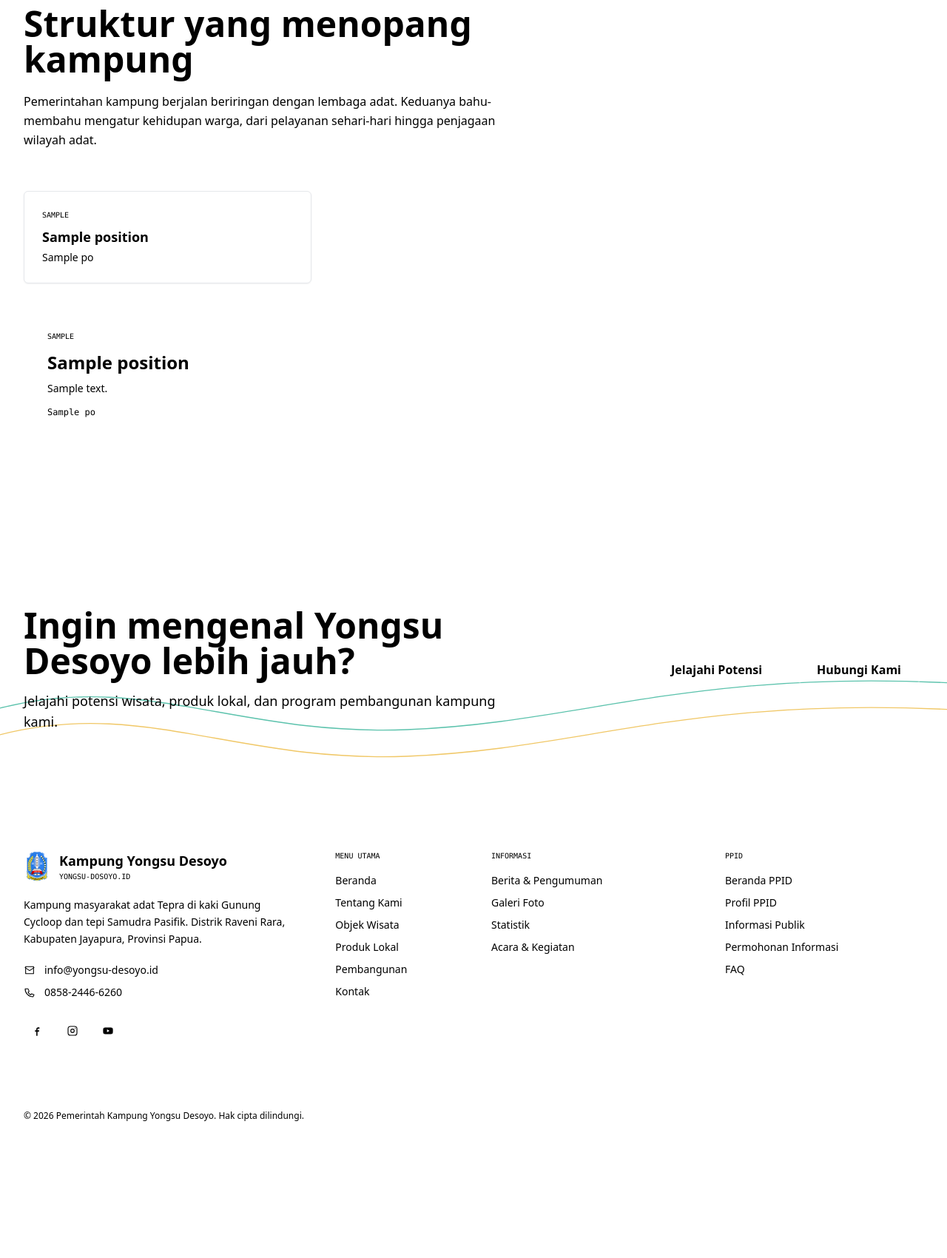
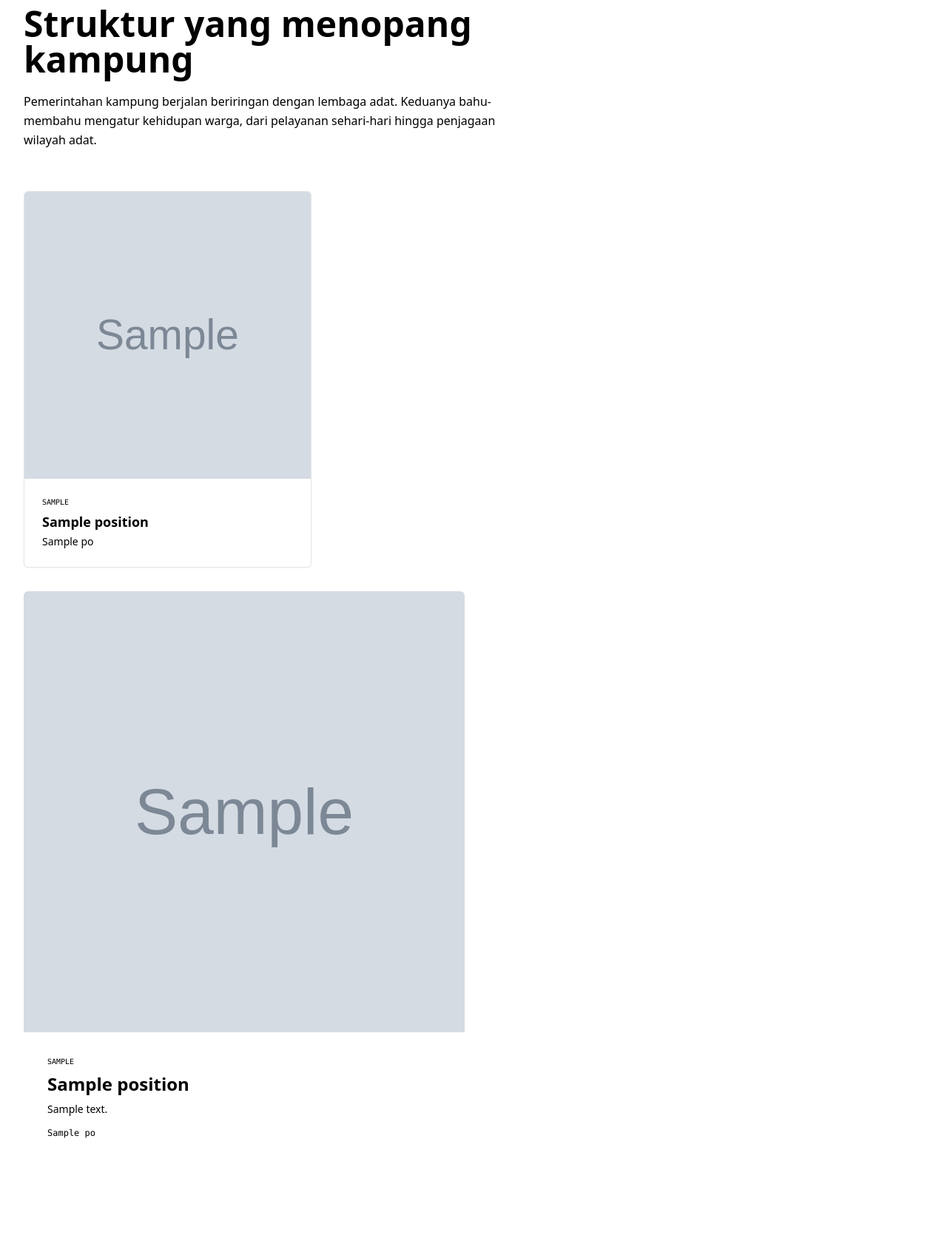
Before and after one commit to yokoberek/yongsu-desoyo, a Django app: template commons/templates/commons/about.html in a window 1280 px wide. Shown: the part 4126-5826 px from the top of the page at 74% size. Before the commit the page ends 5641 px from the top, so only its background shows below. Run offline with Django 5.2, Linux system fonts and the light colour scheme; the template is opened without the code that fills it: most values are stand-ins (such as "Sample title", 1, 10 or a date in 2020); grey boxes marked "Sample" are stand-in pictures; some libraries are stand-ins or nearby versions.

Commit message:
feat(commons): admin-editable photos for hero slides & village government structure
HeroSlide.image_url and OfficialPosition.image_url (plain URL fields) become real ImageField uploads, so both are now managed as file uploads in the admin instead of pasted URLs. Struktur Pemerintahan cards on the about page get a proper staff-card layout (large photo on top, clear jabatan/nama below) instead of a cramped small avatar, with a lettered placeholder fallback when no photo is set.

The homepage's Sambutan Kepala Kampung section now pulls its photo and name from the same OfficialPosition record instead of a static placeholder, so editing it once in admin updates both places. Wired up the real photo already committed under static/images/people/ as the seed data for Kepala Kampung Melkisedek Tablaseray.

Adds pillow (required by ImageField) and fixes .gitignore, which excluded media/ while MEDIA_ROOT is actually mediafiles/ -- uploads were never actually being ignored.

Co-Authored-By: Claude Sonnet 5 <noreply@anthropic.com>

```diff
--- a/commons/templates/commons/about.html
+++ b/commons/templates/commons/about.html
@@ -285,10 +285,19 @@
 
       <div class="grid sm:grid-cols-2 lg:grid-cols-3 gap-6">
         {% for pos in gov_positions %}
-        <div class="reveal rounded-md bg-white border border-ink/5 p-6 shadow-sm">
-          <p class="font-mono text-[10px] tracking-eyebrow uppercase text-emas mb-2">{{ pos.get_group_display }}</p>
-          <h3 class="font-display font-bold text-lg text-ink">{{ pos.position }}</h3>
-          <p class="mt-1 text-sm text-ink/50">{{ pos.name|default:"—" }}</p>
+        <div class="reveal rounded-md bg-white border border-ink/5 shadow-sm overflow-hidden">
+          <div class="aspect-square w-full overflow-hidden bg-reef/5">
+            {% if pos.photo %}
+            <img src="{{ pos.photo.url }}" alt="{{ pos.name|default:pos.position }}" class="h-full w-full object-cover">
+            {% else %}
+            <div class="h-full w-full grid place-items-center bg-reef/10 text-reef font-display font-bold text-6xl">{{ pos.name|default:pos.position|first|upper }}</div>
+            {% endif %}
+          </div>
+          <div class="p-6">
+            <p class="font-mono text-[10px] tracking-eyebrow uppercase text-emas mb-2">{{ pos.get_group_display }}</p>
+            <h3 class="font-display font-bold text-lg text-ink leading-tight">{{ pos.position }}</h3>
+            <p class="mt-1.5 text-sm text-ink/50">{{ pos.name|default:"—" }}</p>
+          </div>
         </div>
         {% empty %}
         <p class="text-ink/60 col-span-full">Struktur pemerintahan akan segera ditampilkan.</p>
@@ -298,11 +307,20 @@
       {% if adat_institutions %}
       <div class="mt-8 grid md:grid-cols-2 gap-6">
         {% for pos in adat_institutions %}
-        <div class="reveal rounded-md bg-abyss text-kabut p-8">
-          <p class="font-mono text-[10px] tracking-eyebrow uppercase text-aqua/80 mb-3">{{ pos.get_group_display }}</p>
-          <h3 class="font-display font-bold text-2xl">{{ pos.position }}</h3>
-          {% if pos.description %}<p class="mt-2 text-kabut/70 leading-relaxed text-sm">{{ pos.description }}</p>{% endif %}
-          {% if pos.name %}<p class="mt-3 font-mono text-xs text-aqua/70">{{ pos.name }}</p>{% endif %}
+        <div class="reveal rounded-md bg-abyss text-kabut overflow-hidden">
+          <div class="aspect-square w-full overflow-hidden bg-white/5">
+            {% if pos.photo %}
+            <img src="{{ pos.photo.url }}" alt="{{ pos.name|default:pos.position }}" class="h-full w-full object-cover">
+            {% else %}
+            <div class="h-full w-full grid place-items-center bg-white/5 text-aqua font-display font-bold text-6xl">{{ pos.name|default:pos.position|first|upper }}</div>
+            {% endif %}
+          </div>
+          <div class="p-8">
+            <p class="font-mono text-[10px] tracking-eyebrow uppercase text-aqua/80 mb-2">{{ pos.get_group_display }}</p>
+            <h3 class="font-display font-bold text-2xl leading-tight">{{ pos.position }}</h3>
+            {% if pos.description %}<p class="mt-2 text-kabut/70 leading-relaxed text-sm">{{ pos.description }}</p>{% endif %}
+            {% if pos.name %}<p class="mt-3 font-mono text-xs text-aqua/70">{{ pos.name }}</p>{% endif %}
+          </div>
         </div>
         {% endfor %}
       </div>
--- a/commons/views.py
+++ b/commons/views.py
@@ -15,7 +15,7 @@ class HomeView(TemplateView):
         context = super().get_context_data(**kwargs)
         context["hero_slides"] = [
             {
-                "img": s.image_url,
+                "img": s.image.url,
                 "fb": f"https://picsum.photos/seed/hero{s.pk}/1600/1000",
                 "title": s.title,
                 "sub": s.subtitle,
@@ -29,6 +29,9 @@ class HomeView(TemplateView):
         context["events"] = Event.objects.filter(
             is_published=True, start_date__gte=timezone.now().date()
         )[:3]
+        context["kepala_kampung"] = OfficialPosition.objects.filter(
+            position__iexact="Kepala Kampung", is_published=True
+        ).first()
         return context
 
 
--- a/pyproject.toml
+++ b/pyproject.toml
@@ -11,6 +11,7 @@ dependencies = [
     "django-tailwind[cookiecutter,honcho,reload]>=4.5.0",
     "django-unfold>=0.100.0",
     "gunicorn>=26.0.0",
+    "pillow>=12.3.0",
     "psycopg2-binary>=2.9.12",
     "python-decouple>=3.8",
     "whitenoise>=6.12.0",
```
Also changed, not shown: commons/models.py (+6 -3 lines), commons/templates/commons/index.html (+8 -6 lines), commons/migrations/0004_alter_heroslide_options_officialposition_image_url.py (added), commons/migrations/0005_remove_heroslide_image_url_and_more.py (added), static/images/people/melkisedek-tablaseray.png (added), 2 other files.
